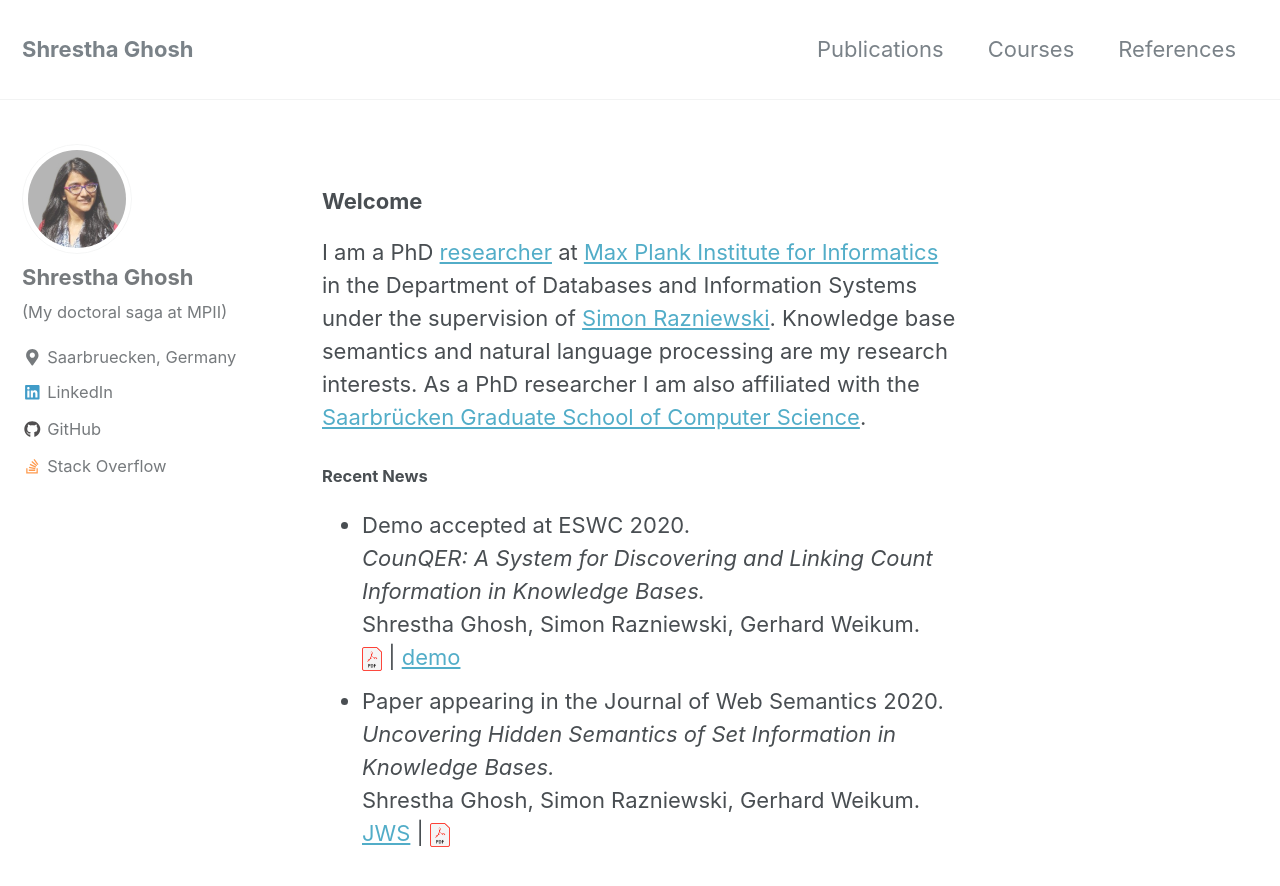
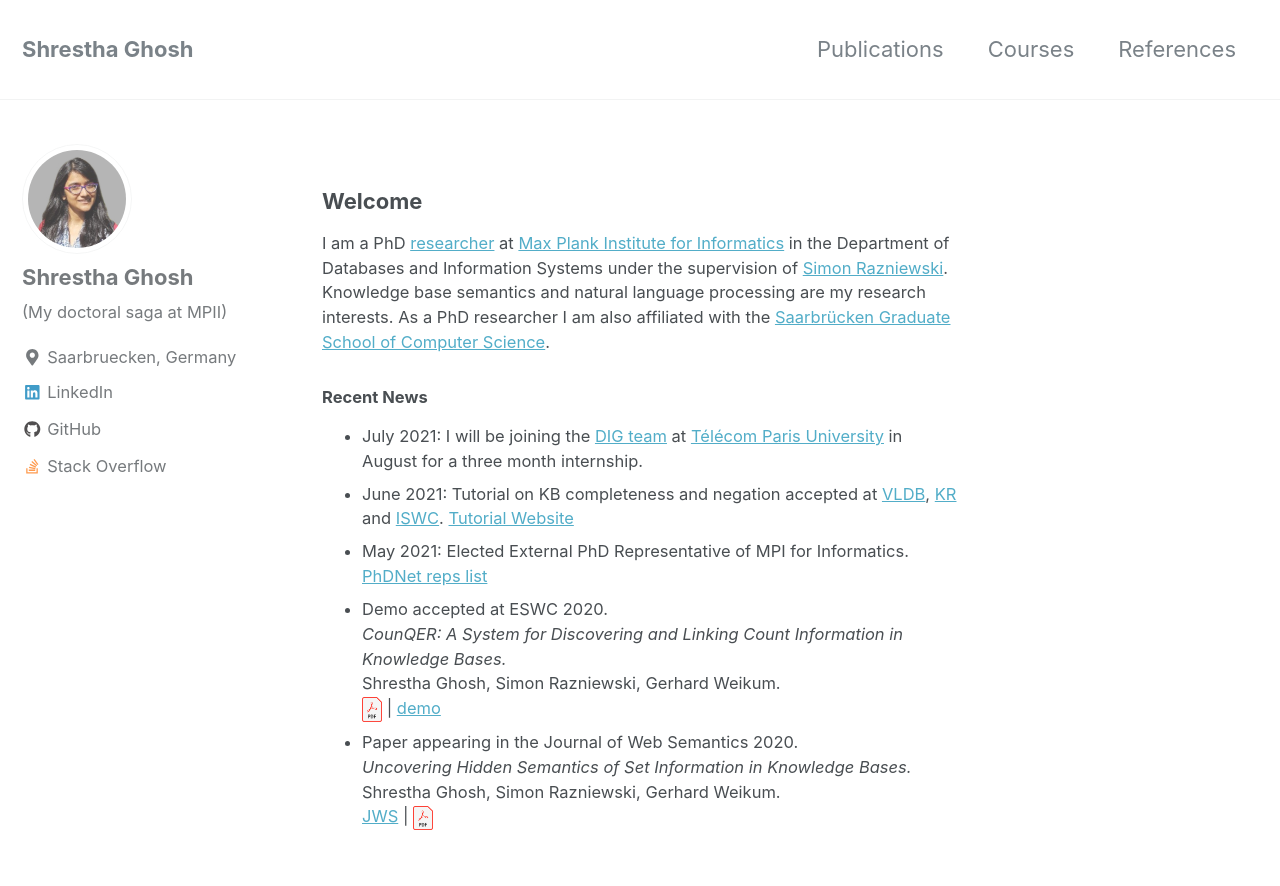
Before and after one commit to ghoshs/ghoshs.github.io, a Jekyll site: the page built from index.html, in a window 1280 px wide and 900 px high. Shown: the top 886 px of the window. Built offline with Jekyll 4.4.1, drawn with Linux system fonts in a browser that asks for light colours; nearby versions of some CDN libraries; the list of posts is cut into pages by our own code.

Commit message:
add latest news

```diff
--- a/_layouts/home.html
+++ b/_layouts/home.html
@@ -4,11 +4,25 @@ layout: archive
 
 <h3>Welcome</h3>
 
+
+<div class="small">
 <p>I am a PhD <a href="http://people.mpi-inf.mpg.de/~ghoshs/">researcher</a> at <a href="https://www.mpi-inf.mpg.de">Max Plank Institute for Informatics</a> in the Department of Databases and Information Systems under the supervision of <a href="http://people.mpi-inf.mpg.de/~srazniew/">Simon Razniewski</a>. Knowledge base semantics and natural language processing are my research interests. As a PhD researcher I am also affiliated with the <a href="https://www.graduateschool-computerscience.de/">Saarbrücken Graduate School of Computer Science</a>.</p>
+
+</div>
 
 <h4>Recent News</h4>
 
-<ul>
+<ul class="small">
+  <li>
+    July 2021: I will be joining the <a href="https://dig.telecom-paristech.fr/">DIG team</a> at <a href="http://www.enst.fr/">Télécom Paris University</a> in August for a three month internship.
+  </li>
+  <li>
+    June 2021: Tutorial on KB completeness and negation accepted at <a href="https://vldb.org/2021/?program-schedule-tutorials">VLDB</a>, <a href="https://kr2021.kbsg.rwth-aachen.de/page/tutorials_and_workshops">KR</a> and <a href="https://iswc2021.semanticweb.org/tutorial-schedule">ISWC</a>.
+    <a href="https://www.mpi-inf.mpg.de/kr-2021-tutorial">Tutorial Website</a>
+  </li>
+  <li>
+    May 2021: Elected External PhD Representative of MPI for Informatics. <a href="https://www.phdnet.mpg.de/phdnet/who/representatives">PhDNet reps list</a>
+  </li>
   <li>
     Demo accepted at ESWC 2020.<br>
     <i>CounQER: A System for Discovering and Linking Count Information in Knowledge Bases.</i> <br>
```
Also changed, not shown: _pages/publications.md (+1 -1 lines).
